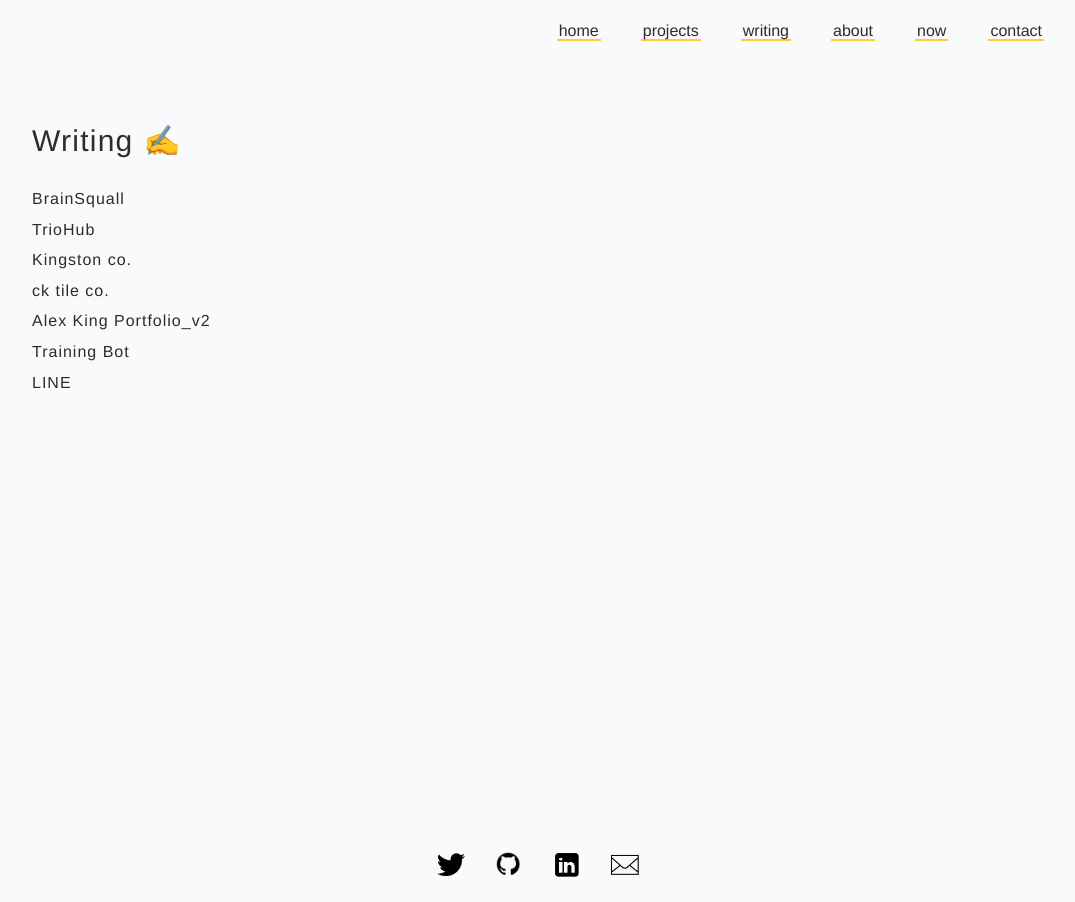
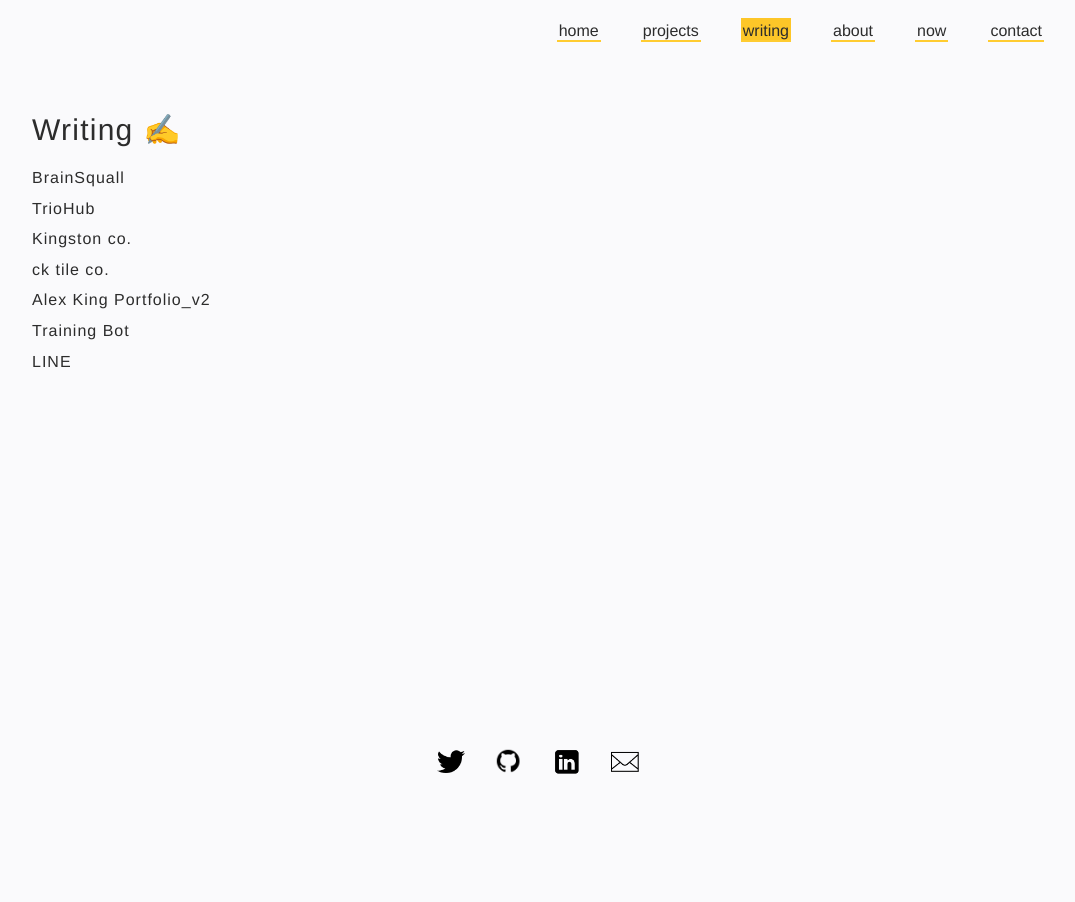
Before and after one commit to Alex-AK/portfolio_v3, a Next.js app in the folder client/: page /writing in a window 1280 px wide. Shown: the whole page, without its empty margins (102-1177 px from the left). After the commit the page ends 800 px from the top, so only its background shows below. Built offline with nearby package versions, Linux system fonts and the light colour scheme.

Commit message:
Update navigation and global styles.

```diff
--- a/client/components/Navigation/index.tsx
+++ b/client/components/Navigation/index.tsx
@@ -2,14 +2,18 @@
 
 // components
 import Link from "components/General/Link";
+
+// theme
+import { colors } from "styles/theme";
 
 interface Props {} // eslint-disable-line
 
 const menuItems = ["home", "projects", "writing", "about", "now", "contact"];
 
 const MainNavigation = ({}: Props) => {
+  const { pathname } = window.location;
   // hide main navigation on homepage, in favor of buttons
-  if (window.location.pathname === "/") return <div style={{ height: 60 }} />;
+  if (pathname === "/") return <div style={{ height: 100 }} />;
 
   return (
     <Styles id="header-navigation">
@@ -19,7 +23,14 @@
             return <Link key={item} href="/" text={item} />;
           }
 
-          return <Link key={item} href={`/${item}`} text={item} />;
+          return (
+            <Link
+              key={item}
+              href={`/${item}`}
+              text={item}
+              className={pathname.includes(item) ? "active" : ""}
+            />
+          );
         })}
       </div>
     </Styles>
@@ -30,6 +41,7 @@
 
 const Styles = styled.nav`
   height: 60px;
+  margin-bottom: 40px;
   display: flex;
   justify-content: flex-end;
   align-items: center;
@@ -51,5 +63,9 @@
         margin-top: 10px;
       }
     }
+
+    .active {
+      background: ${colors.yellow};
+    }
   }
 `;
--- a/client/pages/_app.tsx
+++ b/client/pages/_app.tsx
@@ -35,13 +35,11 @@
 
 const Styles = styled.div`
   display: grid;
-  grid-template-rows: 1fr auto 1fr;
 
-  min-height: 100vh;
   max-width: 1200px;
   margin: 0 4%;
 
   #page {
-    min-height: calc(100vh - 120px);
+    min-height: calc(100vh - 212px);
   }
 `;
--- a/client/styles/Global.ts
+++ b/client/styles/Global.ts
@@ -48,10 +48,8 @@
 
   h1 {
     font-size: 3rem;
-    /* font-weight: bold; */
     letter-spacing: 1.25px;
     line-height: 2;
-    margin-bottom: 15px;
 
     @media (max-width: 800px) {
       font-size: 2.6rem;
@@ -60,8 +58,7 @@
 
   h2 {
     font-size: 2.4rem;
-    word-spacing: 3px;
-    margin-bottom: 15px;
+    margin-top: 15px;
     line-height: 1.8;
 
     @media (max-width: 800px) {
@@ -71,6 +68,7 @@
 
   h3 {
     font-size: 1.8rem;
+    margin-top: 10px;
     padding-bottom: 10px;
     line-height: 1.8;
 
@@ -81,8 +79,8 @@
 
   h4 {
     font-size: 1.6rem;
+    margin-top: 5px;
     letter-spacing: 1px;
-    padding-bottom: 5px;
     line-height: 1.6;
 
     @media (max-width: 800px) {
@@ -117,6 +115,7 @@
   a,
   li {
     font-size: 1.6rem;
+    line-height: 1.2;
     font-family: inherit;
 
     :focus {
@@ -128,7 +127,7 @@
   label {
     line-height: 1.5;
     letter-spacing: 0.5px;
-    margin-bottom: 10px;
+    margin-bottom: 5px;
 
     @media (max-width: 800px) {
       font-size: 1.5rem;
@@ -170,4 +169,9 @@
     font-size: 1.6rem;
     color: ${colors.mediumGrey};
   }
+
+  li {
+    margin: 0 0 8px 20px;
+    list-style: circle;
+  }
 `;
```
